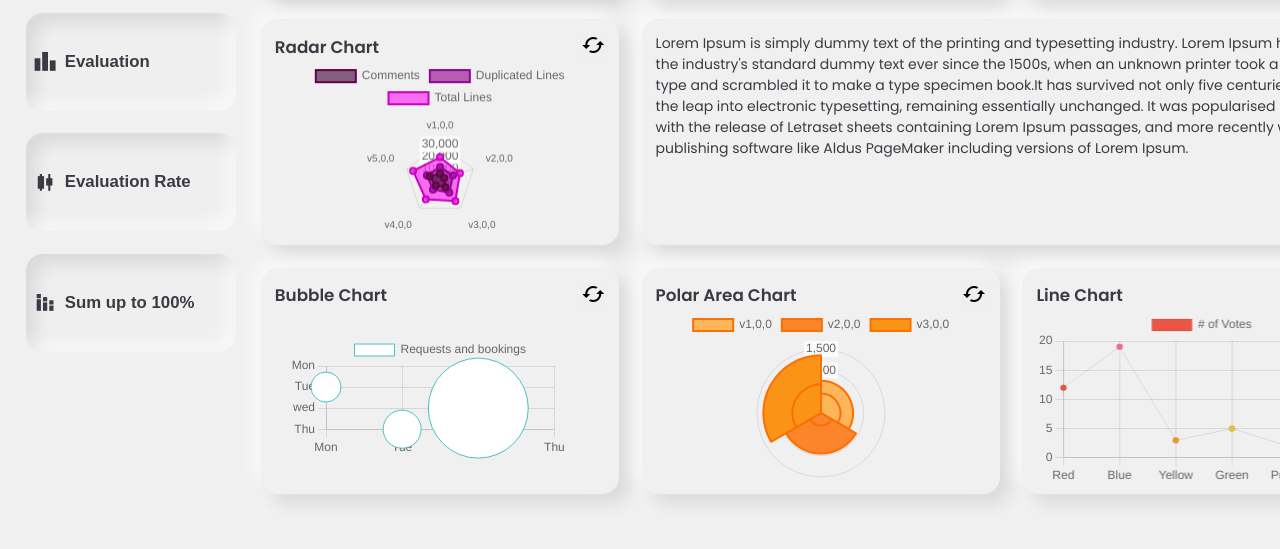
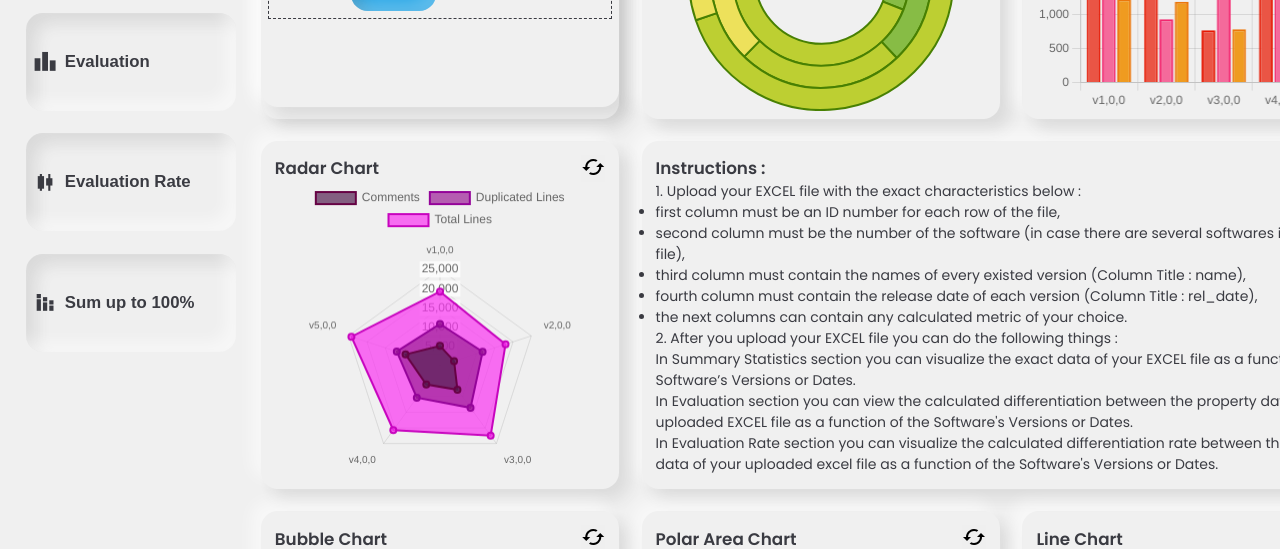
Before and after one commit to AthinaidaChr/data-visualization, a plain HTML site: page index.html in a window 1280 px wide. Shown: the part 333-882 px from the top of the page. Drawn offline with nearby package versions, Linux system fonts and the light colour scheme; files whose address does not match are found by name.

Commit message:
Add files via upload

```diff
--- a/index.html
+++ b/index.html
@@ -678,8 +678,44 @@
 
                     <div>
 
-                        Lorem Ipsum is simply dummy text of the printing and typesetting industry. Lorem Ipsum has been the industry's standard dummy text ever since the 1500s, when an unknown printer took a galley of type and scrambled it to make a type specimen book.It has survived not only five centuries, but also the leap into electronic typesetting,
-                        remaining essentially unchanged. It was popularised in the 1960s with the release of Letraset sheets containing Lorem Ipsum passages, and more recently with desktop publishing software like Aldus PageMaker including versions of Lorem Ipsum.
+                        <h3>Instructions :</h3>
+
+                        1.	Upload your EXCEL file with the exact characteristics below :
+
+                        </br>
+
+                        <ul>
+
+                            <li>
+                                first column must be an ID number for each row of the file,
+                            </li>
+
+                            <li>
+                                second column must be the number of the software (in case there are several softwares in the EXCEL file),
+                            </li>
+
+                            <li>
+                                third column must contain the names of every existed version (Column Title : name),
+                            </li>
+
+                            <li>
+                                fourth column must contain the release date of each version (Column Title : rel_date),
+                            </li>
+
+                            <li>
+                                the next columns can contain any calculated metric of your choice.
+                            </li>
+
+                        </ul>
+
+
+                        2.	 After you  upload your EXCEL file you can do the following things :
+                        </br>
+                        In Summary Statistics section you can visualize the exact data of your EXCEL file as a function of the Software’s Versions or Dates.
+                        </br>
+                        In Evaluation section you can view the calculated differentiation between the property data of your uploaded EXCEL file as a function of the Software's Versions or Dates.
+                        </br>
+                        In Evaluation Rate section you can visualize the calculated differentiation rate between the property data of your uploaded excel file as a function of the Software's Versions or Dates.
 
                     </div>
 
@@ -963,22 +999,62 @@
                                 new Chart(ctxDBline, {
                                     type: 'line',
                                     data: {
-                                        labels: ['Red', 'Blue', 'Yellow', 'Green', 'Purple', 'Orange'],
+                                        labels: ['v1,0,0', 'v2,0,0', 'v3,0,0', 'v4,0,0', 'v5,0,0'],
                                         datasets: [{
-                                        label: '# of Votes',
-                                        data: [12, 19, 3, 5, 2, 3],
-                                        backgroundColor: ['#ea5545', '#f46a9b', '#ef9b20', '#edbf33', '#ede15b', '#bdcf32', '#87bc45', '#27aeef', '#b33dc6'],
-                                        borderWidth: 1
-                                        }]
+                                                label: 'Commits',
+                                                data: [3068, 1922, 768, 1859, 328],
+                                                backgroundColor: ['#1937e3', '#1937e3', '#1937e3', '#1937e3', '#1937e3'],
+                                                borderColor: '#0328ff',
+                                                borderWidth: 2
+                                            },
+                                            {
+                                                label: 'Bugs',
+                                                data: [2041, 928, 2580, 3159, 758],
+                                                backgroundColor: ['#2162ed', '#2162ed', '#2162ed', '#2162ed', '#2162ed'],
+                                                borderColor: '#0a56fa',
+                                                borderWidth: 2
+                                            },
+                                            {
+                                                label: 'Issues',
+                                                data: [1223, 1187, 782, 1079, 648],
+                                                backgroundColor: ['#17b9ff', '#17b9ff', '#17b9ff', '#17b9ff', '#17b9ff'],
+                                                borderColor: '#02affa',
+                                                borderWidth: 2
+                                        }],
                                     },
                                     options: {
                                         responsive: true,
                                         maintainAspectRatio: false,
+                                        events: ['mousemove', 'mouseout', 'click', 'touchstart', 'touchmove'],
+                                        plugins: {
+                                            tooltip: {
+                                                // Tooltip will only receive click events
+                                                events: ['click']
+                                                // title: {
+                                                //     display: true,
+                                                //     text: 'Custom Chart Title',
+                                                //     // padding: {
+                                                //     //     top: 10,
+                                                //     //     bottom: 30
+                                                //     // }
+                                                // }
+                                            }
+                                        },
                                         scales: {
+                                            // not working
+                                            // xAxis: {
+                                            //     grid: {
+                                            //         drawOnChartArea: false
+                                            //     }
+                                            // },
                                             // yAxes: [{
                                             //     ticks: {
                                             //         beginAtZero:true
                                             //     }
+                                            //     // not working
+                                            //     // grid: {
+                                            //     //     drawOnChartArea: false
+                                            //     // }
                                             // }]
                                         }
                                     }
--- a/script.js
+++ b/script.js
@@ -2688,10 +2688,10 @@ fileUpload.addEventListener('click', function() {
                         backgroundColorFunction(propertyDifferentiation, backgroundColorDifferentiation, borderColorDifferentiation);
 
 
-                        mergedXAxisDifferentiation = Array.from({length:xAxisDifferentiationRate.length-1}, (_,i)=>xAxisDifferentiationRate[i] + ' - ' + xAxisDifferentiationRate[i+1]);
-
-
-                        console.log(mergedXAxisDifferentiation);
+                        mergedXAxisDifferentiationRate = Array.from({length:xAxisDifferentiationRate.length-1}, (_,i)=>xAxisDifferentiationRate[i] + ' - ' + xAxisDifferentiationRate[i+1]);
+
+
+                        console.log(mergedXAxisDifferentiationRate);
 
 
                         if (checkedCheckboxesDifferentiationRateCharts[0] === 'Horizontal Bar') {
@@ -2780,16 +2780,10 @@ fileUpload.addEventListener('click', function() {
 
                                 responsive: true,
                                 maintainAspectRatio: false,
-                                scales: {
-                                    x: {
-                                        stacked: true,
-                                        type: 'category',
-                                        labels: mergedXAxisDifferentiationRate
-                                    },
-                                    y: {
-                                        stacked: true
-                                    }
-                                }
+                                x: {
+                                    type: 'category',
+                                    labels: mergedXAxisDifferentiationRate
+                                },
 
                             };
 
```
